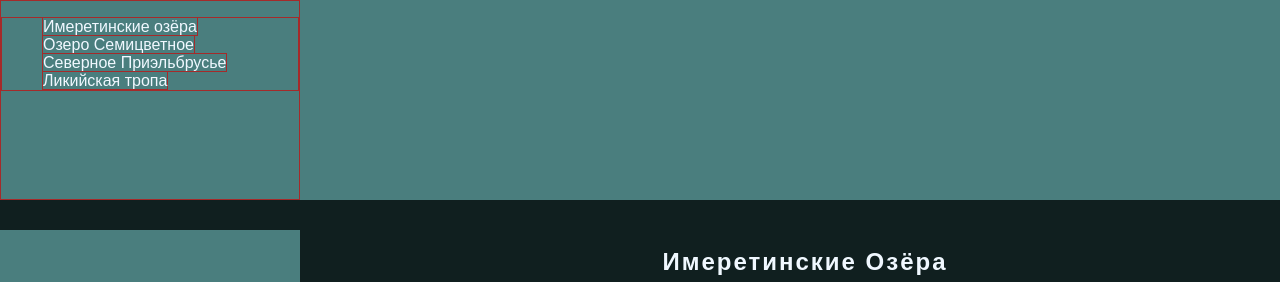
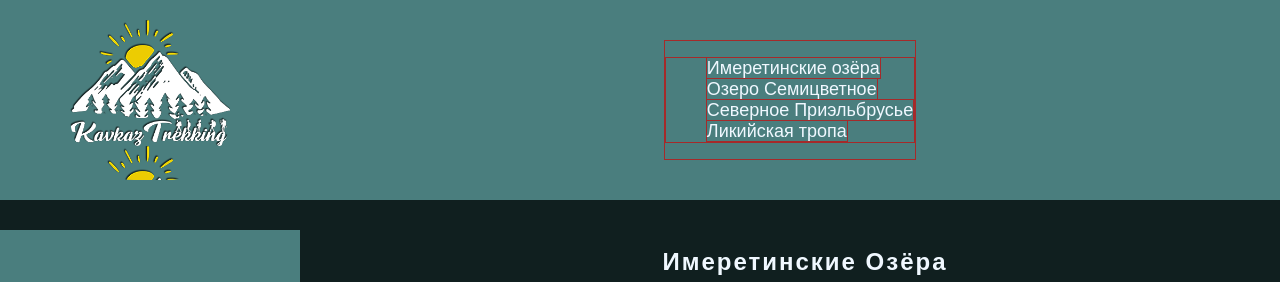
Before and after one commit to Gorbunova89/KavkazTrekking8, a plain HTML site: page index.html in a window 1280 px wide. Shown: the top 282 px of the page. Drawn offline with Linux system fonts and the light colour scheme; a web font is replaced by a local one.

Commit message:
сделала лого

```diff
--- a/index.html
+++ b/index.html
@@ -251,7 +251,7 @@
                 <!-- Секция 3 с галереей закончена -->
 
                 <!-- Секция 1 -->
-                <section class="section_1" id="lik">
+                <section class="section_4" id="lik">
 
                     <!-- Название -->
                     <h2 class="content_title">Ликийская тропа</h2>
--- a/style.css
+++ b/style.css
@@ -43,6 +43,21 @@ h2 {
     grid-area: header;
     display: grid;
     grid-template: 1fr / 1fr minmax(auto, 300px) minmax(auto, 1200px) 1fr;
+    /* располанаем элементы по центру в грид контейнере */
+    align-items: center;
+    /* располанаем элементы в гридконтейнере по центру по другой оси */
+    justify-items: center;
+
+}
+
+.header_logo {
+    width: 160px;
+    height: 160px;
+    border-radius: 40%;
+    /* background-color: aliceblue; */
+    grid-column: 2 / 3;
+    background-image: url(imeret/62.png);
+    background-size: contain;
 }
 
 .header_menu {
@@ -55,6 +70,14 @@ h2 {
 
 .header_link {
     border: 1px solid brown;
+}
+
+.header_list li {
+
+}
+
+.header_list a {
+    font-size:  18px;
 }
 
 .main {
```
